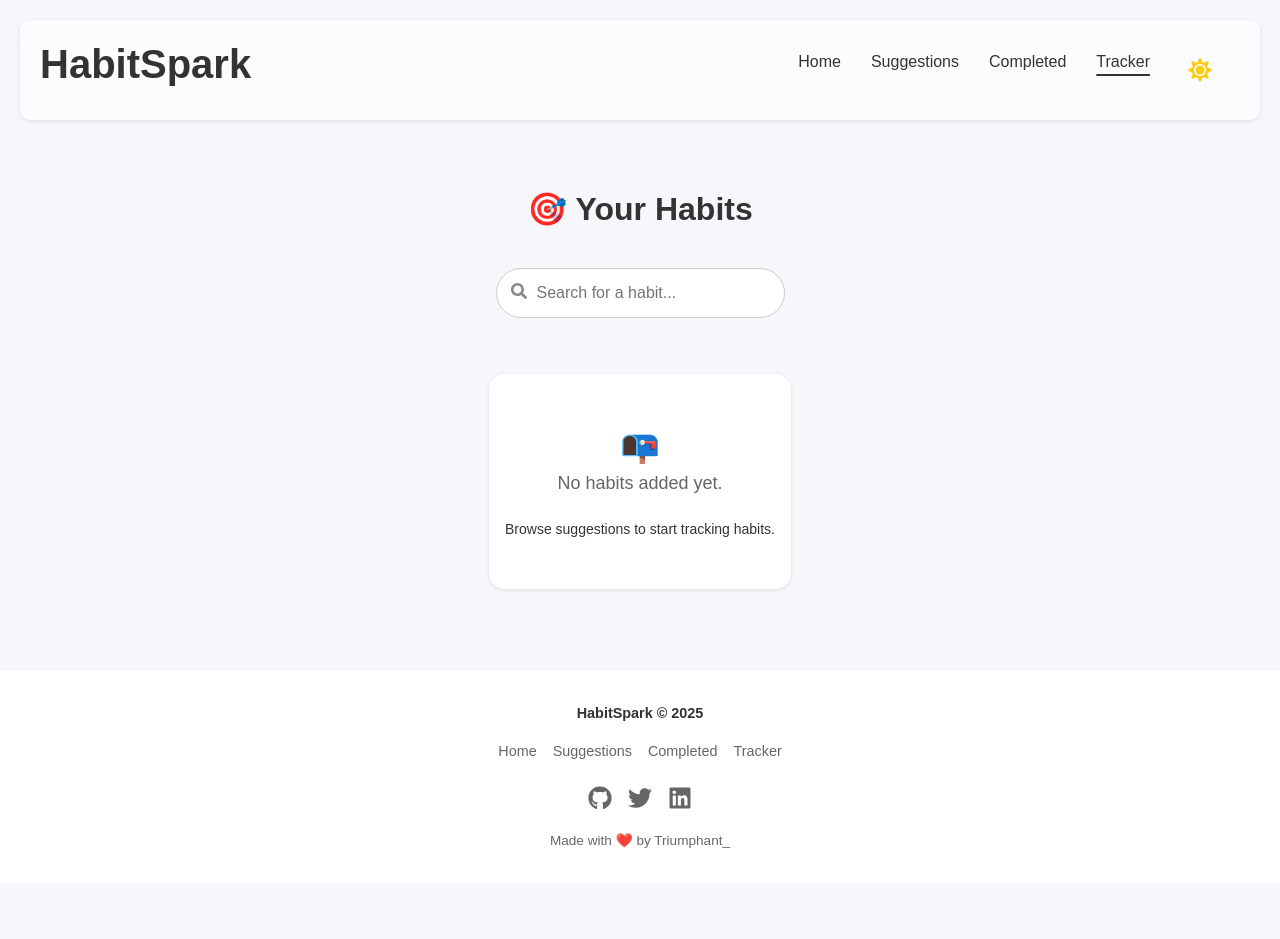
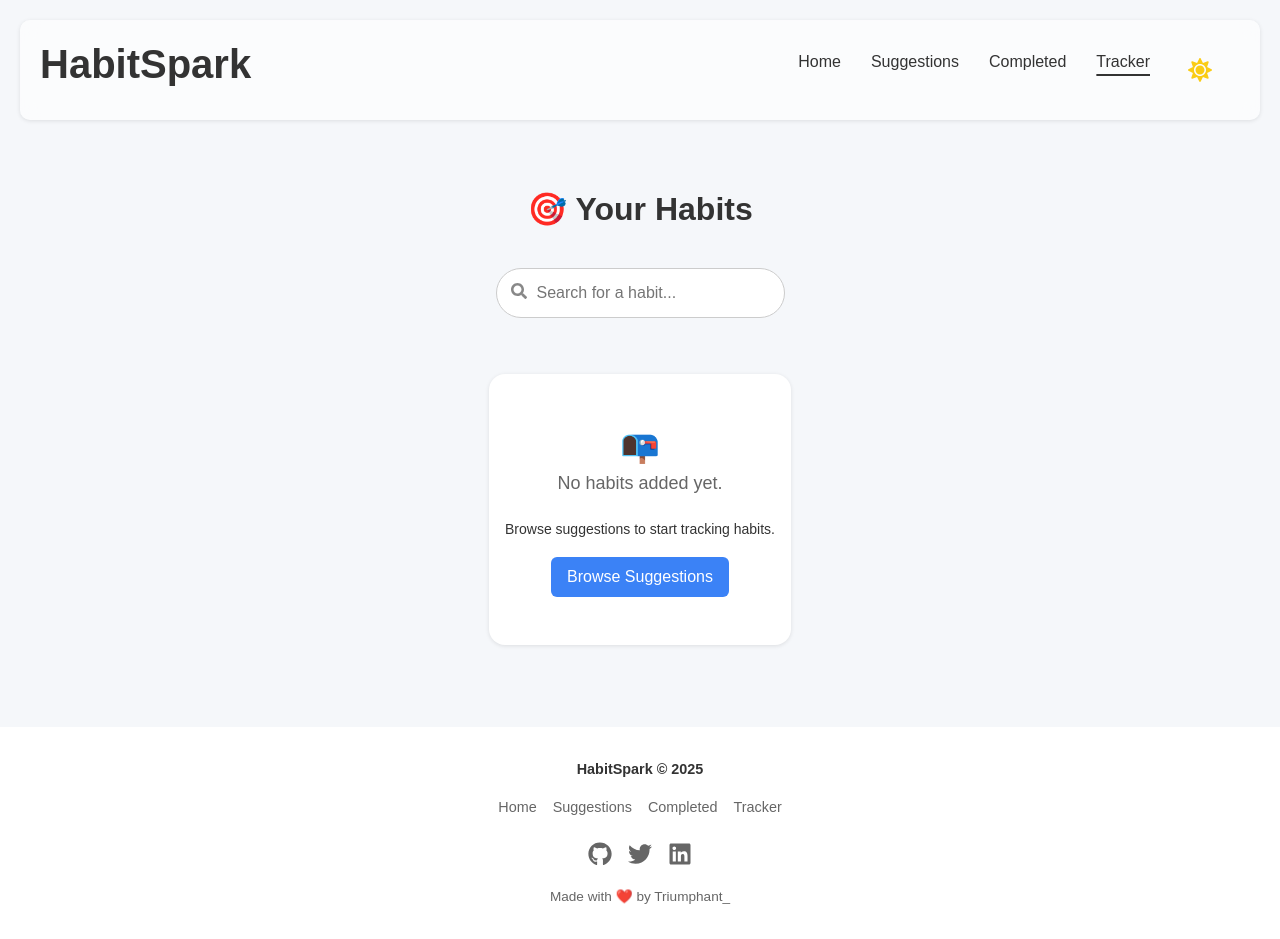
Before and after one commit to Triumphant307/Habit_Spark, a React (Vite) app: page /tracker in a window 1280 px wide. Before the commit the page ends 883 px from the top, so only its background shows below. Built offline with nearby package versions, Linux system fonts and the light colour scheme.

Commit message:
Added a call back action when there not habit added in the tracker page

```diff
--- a/src/Styles/Tracker/Tracker.module.css
+++ b/src/Styles/Tracker/Tracker.module.css
@@ -21,6 +21,17 @@
   transition: all 0.3s ease;
 }
 
+.goSuggestBtn {
+  margin-top: 1rem;
+  display: inline-block;
+  padding: 0.5rem 1rem;
+  background-color: var(--btn-primary-bg);
+  color: #fff;
+  border-radius: 6px;
+  text-decoration: none;
+  transition: 0.3s ease-in-out;
+}
+
 @media (max-width: 600px) {
   .tracker {
     margin-top: -50px;
--- a/src/pages/Tracker.jsx
+++ b/src/pages/Tracker.jsx
@@ -1,5 +1,6 @@
 import styles from "../Styles/Tracker/Tracker.module.css";
 import { motion, AnimatePresence } from "framer-motion";
+import { Link } from "react-router-dom";
 import TrackerCard from "../components/Tracker/TrackerCard";
 import { useHabits } from "../context/HabitContext";
 import Search from "../components/suggestion/Search";
@@ -42,6 +43,16 @@ const Tracker = () => {
               ? "Try a different keyword."
               : "Browse suggestions to start tracking habits."}
           </small>
+          <br />
+          <div>
+            {searchQuery ? (
+              ""
+            ) : (
+              <Link to="/suggestions" className={styles.goSuggestBtn}>
+                Browse Suggestions
+              </Link>
+            )}
+          </div>
         </motion.div>
       ) : (
         <AnimatePresence>
```
